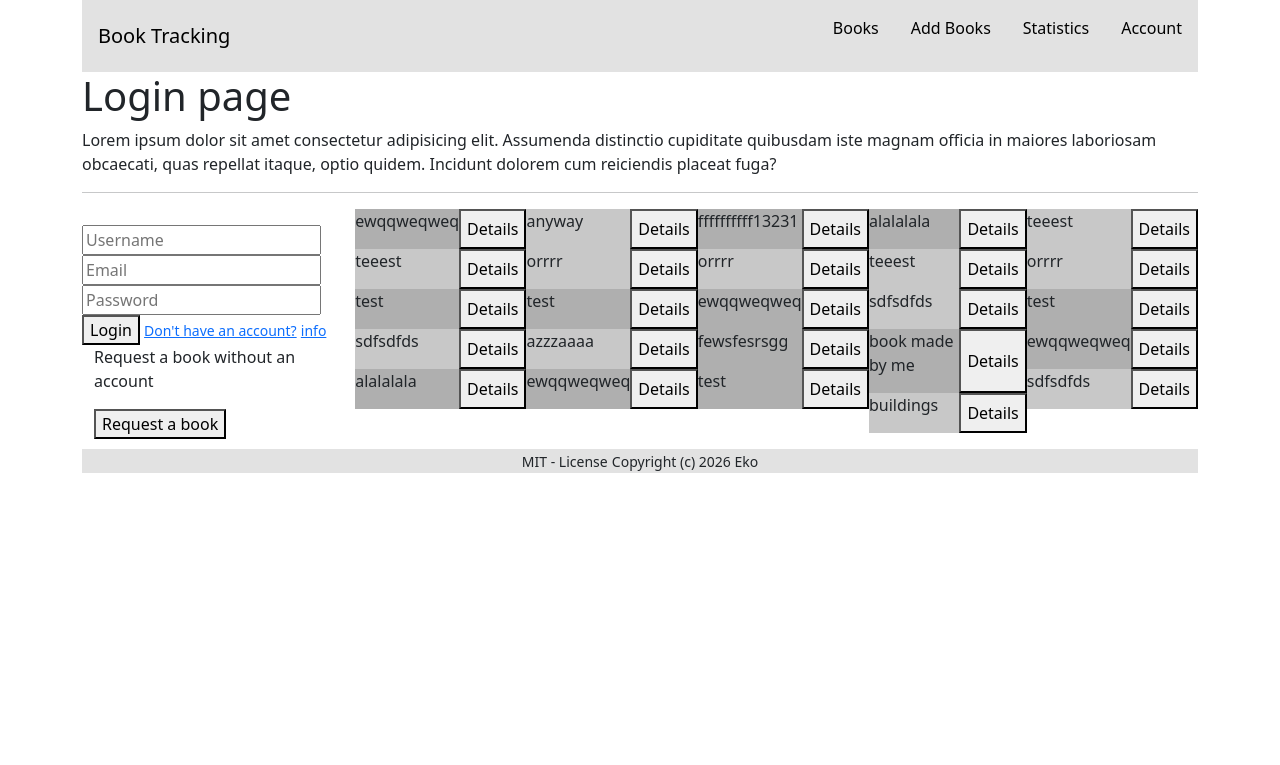
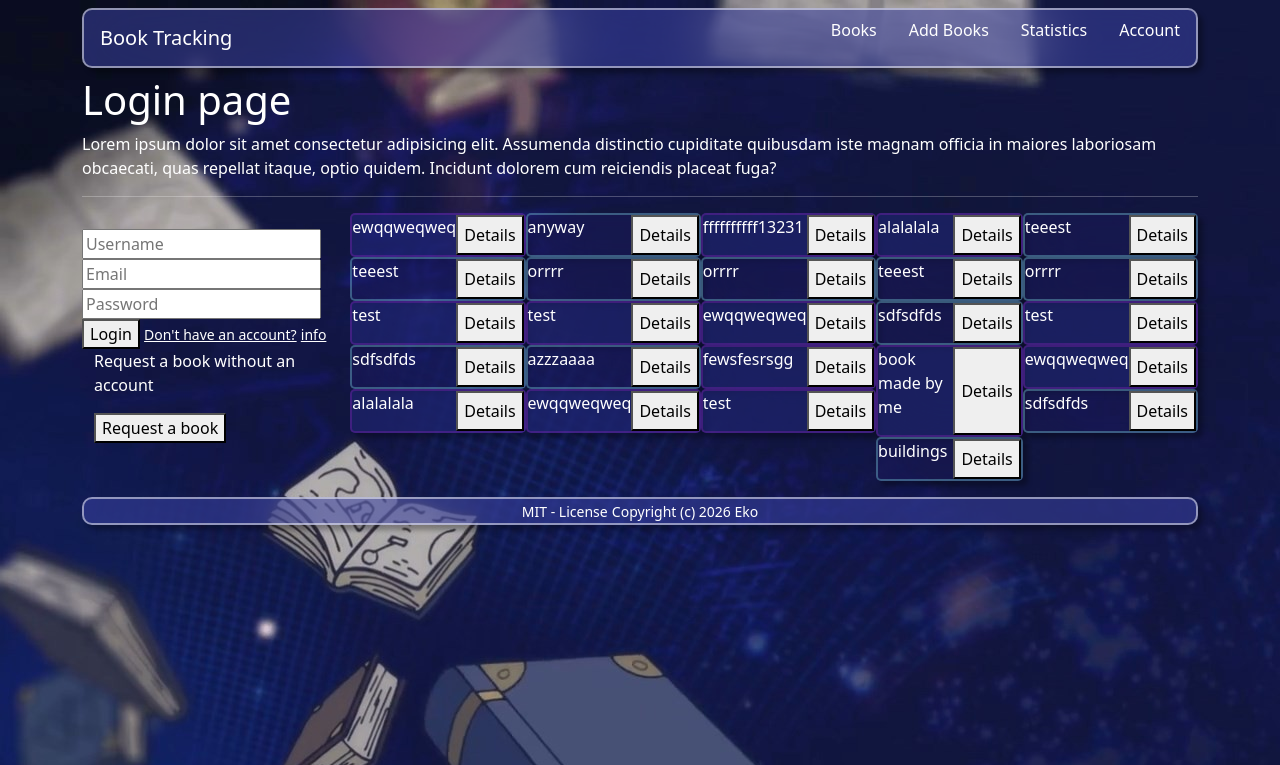
Before and after one commit to zekaekop/Book-Tracking, a PHP site: page /public/login.php in a window 1280 px wide. Shown: the top 765 px of the page. Run offline with PHP 8.4, Linux system fonts and the light colour scheme; data comes from the database, SQL or seed files in the repository.

Commit message:
added some basic styling and made book-card with a nice wallpaper

```diff
--- a/public/anonymous_register.php
+++ b/public/anonymous_register.php
@@ -33,7 +33,7 @@ $register_status = "";
         <p><?= htmlspecialchars($register_status) ?></p>
 
         <input type="text" name="display_username" placeholder="Display Username" required>
-        <button type="submit" name="register_submit">Register</button>
+        <button type="submit" name="anon_register_submit">Register</button>
 
         <br>
 
--- a/public/detail.php
+++ b/public/detail.php
@@ -167,7 +167,7 @@ And books.php will allow a more advanced way of using the site with searches fil
                                 <button type="submit"
                                 name="book_unrequest_submit"
                                 value="<?= $book["book_id"] ?>"
-                                class="ms-auto">The book is unavailable, remove request?</button>
+                                class="ms-auto">The book is unavailable</button>
             <?php endif ?>
         </li>
     </form>
--- a/public/static/css/base.css
+++ b/public/static/css/base.css
@@ -1,14 +1,57 @@
 :root{
     --random: blue;
+    --bg-image: url("/static/img/books_space.jpg");
+    --book-color: rgba(63, 70, 172, 0.5);
+
+    --compact-book: rgba(51, 40, 155, 0.164);
+
+    --compact-book-2: rgba(36, 43, 129, 0.5);
+
+    --border-color: 2px solid rgba(255, 255, 255, 0.5);
+    --border-color-less: 2px solid rgba(146, 255, 250, 0.3);
+    --border-color-less-less: 2px solid rgba(218, 36, 255, 0.2);
+}
+
+/* :root{
+    --random: blue;
+    --bg-image: url("/static/img/books_space.jpg");
     --header-color: rgb(226, 226, 226);
 
     --compact-book: rgb(200, 200, 200);
 
     --compact-book-2: rgb(175, 175, 175);
+} */
+
+body{
+    background-image: var(--bg-image);
+    color: white;
 }
 
-.header_card{
-    background-color: var(--header-color);
+h1,
+h2,
+h3,
+h4,
+h5,
+h6,
+div,
+form,
+li,
+ul,
+nav,
+a,
+p{
+    color: white !important;
+}
+
+.book-card{
+
+    border: var(--border-color);
+    background-color: var(--book-color);
+    border-radius: 10px;
+
+    backdrop-filter: blur(30px);
+
+    box-shadow: 5px 5px 5px rgba(0, 0, 0, 0.3);
 }
 
 .footer_card{
@@ -16,9 +59,23 @@
 }
 
 .compact_book_gray{
+    border: var(--border-color-less);
     background-color: var(--compact-book);
+    border-radius: 5px;
+
+    backdrop-filter: blur(30px);
+
+    box-shadow: 5px 5px 5px rgba(0, 0, 0, 0.3);
+
 }
 
 .compact_book_dark_gray{
+    border: var(--border-color-less-less);
     background-color: var(--compact-book-2);
+    border-radius: 5px;
+
+    backdrop-filter: blur(30px);
+
+    box-shadow: 5px 5px 5px rgba(0, 0, 0, 0.3);
+
 }
--- a/src/template/footer.php
+++ b/src/template/footer.php
@@ -1,6 +1,6 @@
 <div class="container">
-    <footer class="footer_card">
-        <p class="text-center">
+    <footer class="book-card">
+        <p class="text-center m-0">
             <small>MIT - License</small>
             <small>Copyright (c) 2026 Eko</small>
         </p>
--- a/src/template/header.php
+++ b/src/template/header.php
@@ -1,12 +1,12 @@
 <div class="container w-100">
-    <div class="nav navbar header_card">
-        <nav class="d-flex w-100">
-            <h5 class="mt-2"><a class="nav-link text-black" href="home.php">Book Tracking</a></h5>
+    <div class="nav navbar ">
+        <nav class="d-flex w-100 book-card ">
+            <h5 class="mt-2"><a class="nav-link text-white" href="home.php">Book Tracking</a></h5>
             <ul class="nav ms-auto" style="list-style-type: none;">
-                <li class="nav-item"><a class="nav-link text-black" href="books.php">Books</a></li>
-                <li class="nav-item"><a class="nav-link text-black" href="add_books.php">Add Books</a></li>
-                <li class="nav-item"><a class="nav-link text-black" href="statistics.php">Statistics</a></li>
-                <li class="nav-item"><a class="nav-link text-black" href="account.php">Account</a></li>
+                <li class="nav-item"><a class="nav-link text-white" href="books.php">Books</a></li>
+                <li class="nav-item"><a class="nav-link text-white" href="add_books.php">Add Books</a></li>
+                <li class="nav-item"><a class="nav-link text-white" href="statistics.php">Statistics</a></li>
+                <li class="nav-item"><a class="nav-link text-white" href="account.php">Account</a></li>
             </ul>
         </nav>
     </div>
```
Also changed, not shown: src/auth.php (+42 -0 lines), public/static/img/books_space.jpg (added).
